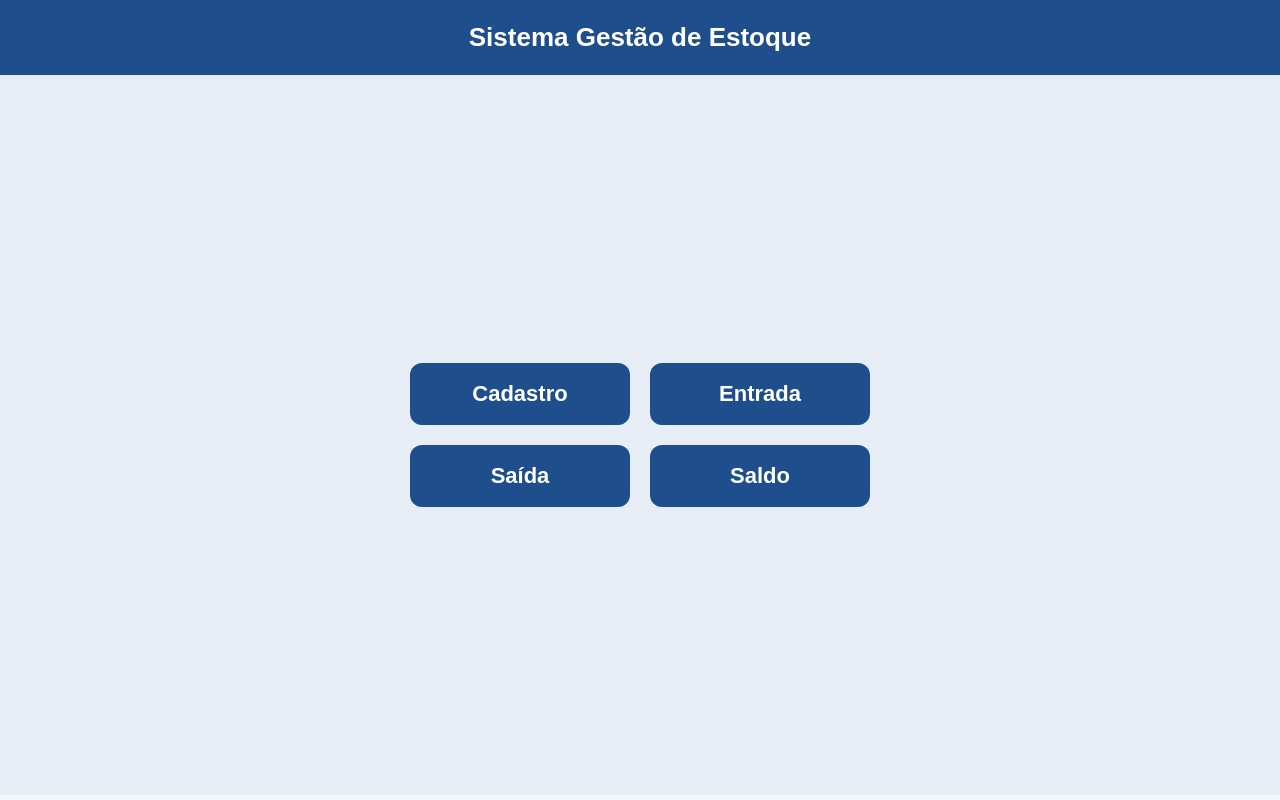
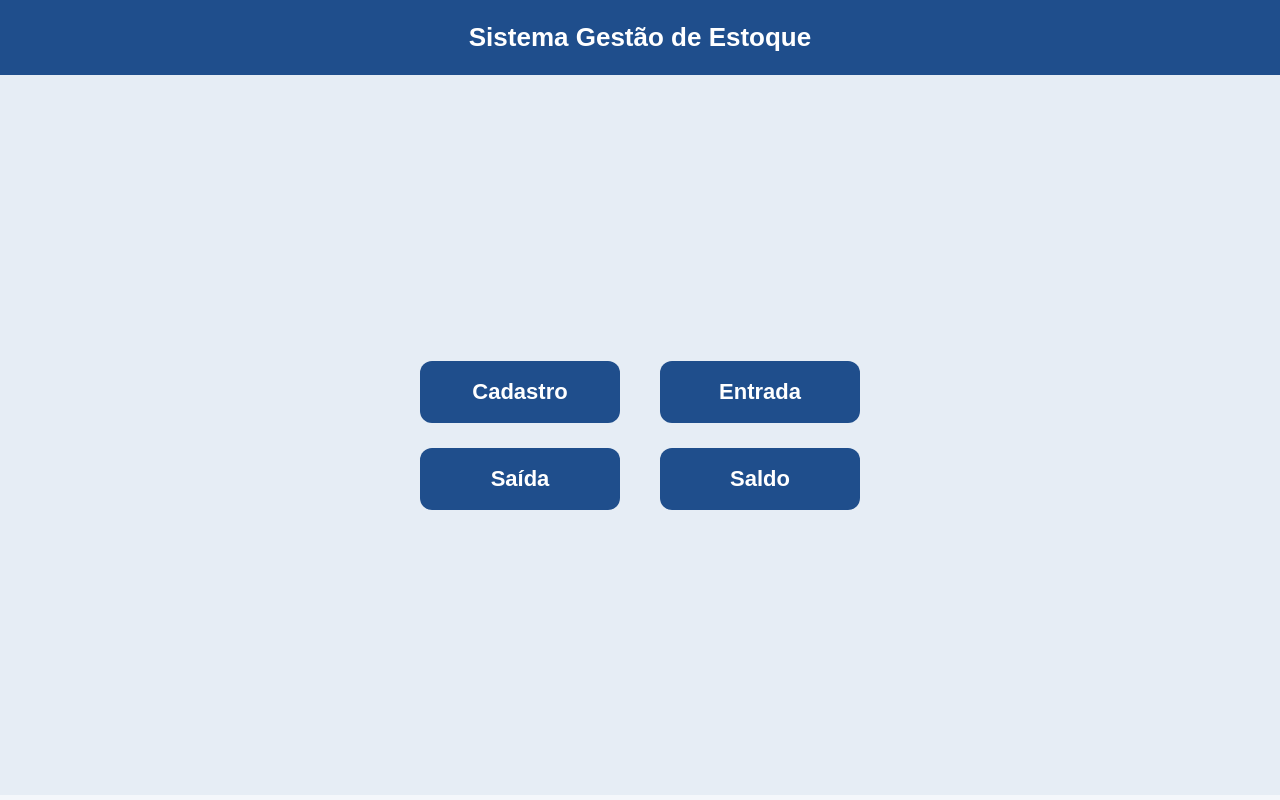
Before and after one commit to LDias7/estoque_bora, a plain HTML site: page index.html in a window 1280 px wide. Drawn offline with Linux system fonts and the light colour scheme.

Commit message:
Update index.html

```diff
--- a/index.html
+++ b/index.html
@@ -36,20 +36,22 @@ header {
 /* === HOME === */
 #home {
   min-height: calc(100vh - 80px);
-  display: grid;
-  place-items: center;
+  display: flex;
+  justify-content: center;
+  align-items: center;
   background: var(--sub);
 }
 
 .grid-buttons {
   display: grid;
-  grid-template-columns: repeat(2, 220px);
-  gap: 20px;
+  grid-template-columns: repeat(2, 200px);
+  gap: 25px 40px;
   justify-content: center;
+  align-items: center;
 }
 
 .grid-buttons button {
-  padding: 18px 32px;
+  padding: 18px 0;
   border: 0;
   border-radius: 12px;
   background: var(--btn);
@@ -58,6 +60,8 @@ header {
   font-weight: 700;
   cursor: pointer;
   transition: 0.2s;
+  width: 200px;
+  text-align: center;
 }
 .grid-buttons button:hover {
   background: var(--btnHover);
@@ -194,7 +198,7 @@ const FORM_SAIDA   = "https://forms.microsoft.com/r/n2Rr51aG6s";
 
 /* === NAVEGAÇÃO === */
 function mostrar(id) {
-  document.getElementById("home").style.display = id === "home" ? "grid" : "none";
+  document.getElementById("home").style.display = id === "home" ? "flex" : "none";
   document.querySelectorAll(".page").forEach(p => p.classList.remove("active"));
   if (id !== "home") document.getElementById(id).classList.add("active");
   if (id === "saldo") carregarProdutos();
@@ -208,7 +212,7 @@ function abrirForm(tipo) {
 
 /* === BUSCAR LISTA PRODUTOS === */
 async function carregarProdutos() {
-  const endpoint = `${SITE_URL}/_api/web/lists/GetByTitle('${LIST_PRODUTOS}')/items?$format=json`;
+  const endpoint = `${SITE_URL}/_api/web/lists/GetByTitle('${LIST_PRODUTOS}')/items?$orderby=Title asc&$format=json`;
   try {
     document.getElementById("hintSaldo").textContent = "Carregando produtos...";
     const res = await fetch(endpoint, { headers: { Accept: "application/json;odata=verbose" } });
```
